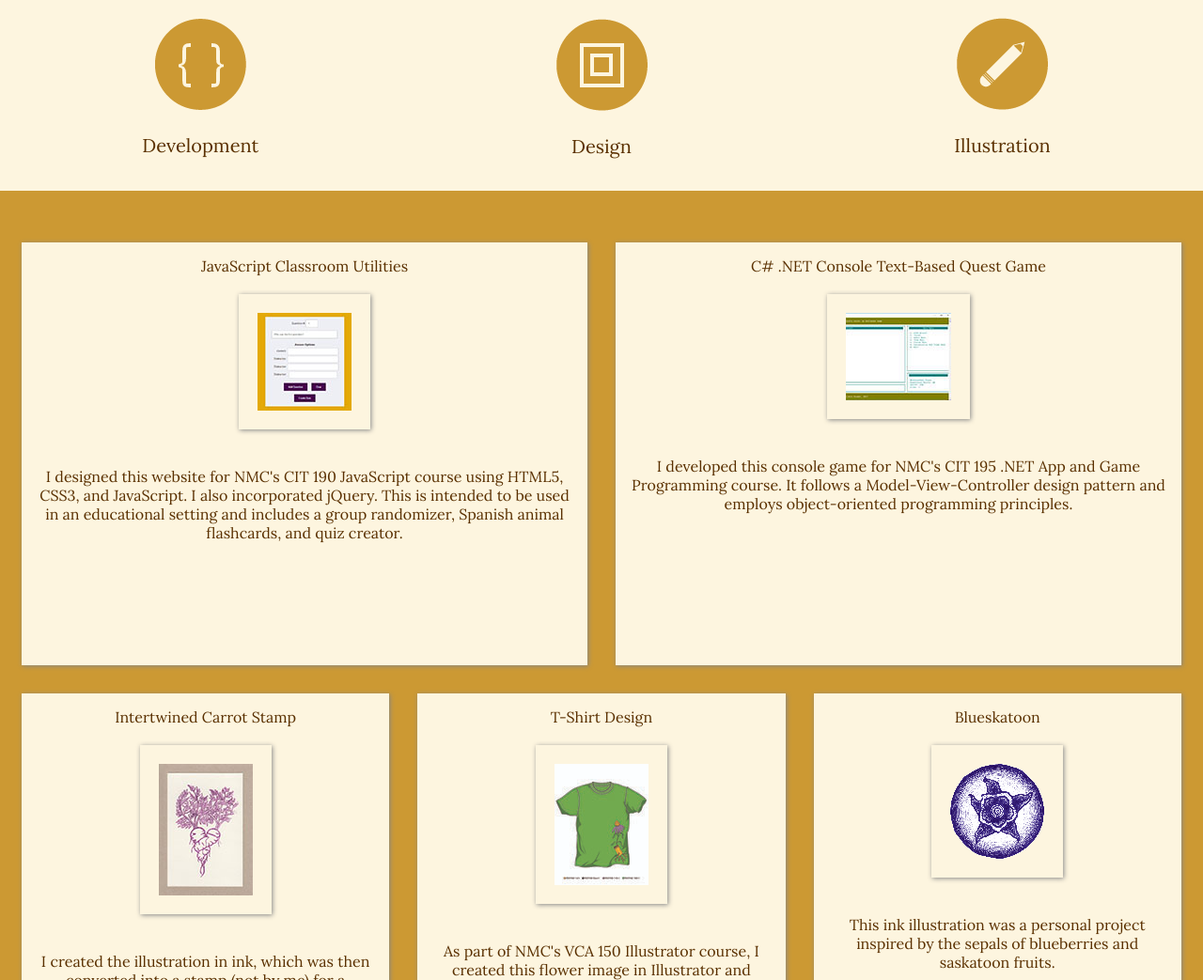
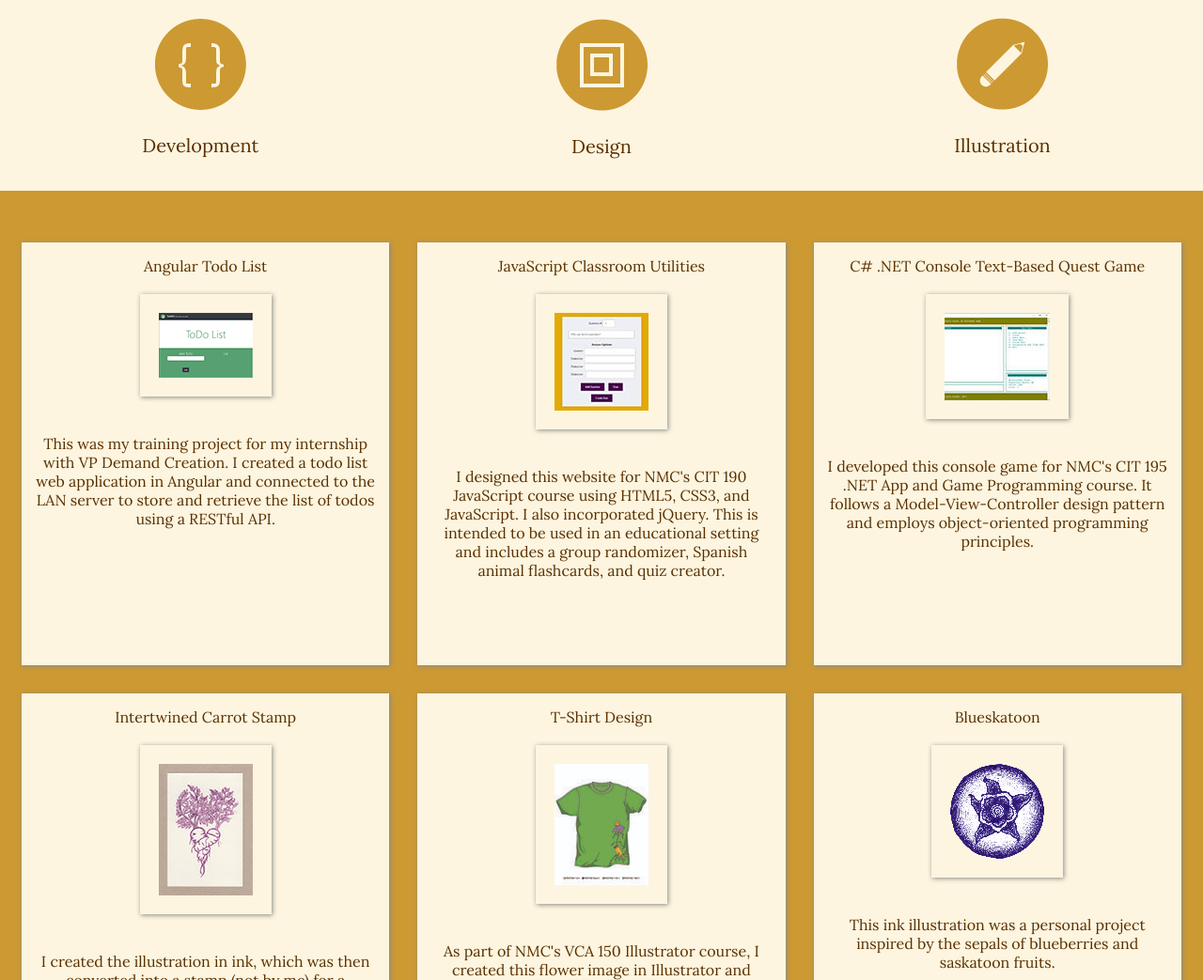
Before and after one commit to liannabow/liannabow.github.io, a plain HTML site: page index.html in a window 1280 px wide. Shown: the part 1187-2230 px from the top of the page at 94% size. Drawn offline with nearby package versions, Linux system fonts and the light colour scheme; a web font is replaced by a local one.

Commit message:
added angular project

```diff
--- a/index.html
+++ b/index.html
@@ -61,7 +61,16 @@
         </section>
 
         <div class="row devRow">
-            <div class="col-6">
+            <div class="col-4">
+                <article class="portfolioBox Dev">Angular Todo List
+                    <br>
+                    <a href="https://github.com/liannabow/AngularTodoList" target="_blank">
+                    <img src="media/TodoThumb.png"/>
+                    </a>
+                    <p>This was my training project for my internship with VP Demand Creation. I created a todo list web application in Angular and connected to the LAN server to store and retrieve the list of todos using a RESTful API.</p>
+                </article>
+            </div>
+            <div class="col-4">
                 <article class="portfolioBox Dev">JavaScript Classroom Utilities
                     <br>
                     <a href="https://github.com/liannabow/ClassroomUtilities" target="_blank">
@@ -70,7 +79,7 @@
                     <p>I designed this website for NMC's CIT 190 JavaScript course using HTML5, CSS3, and JavaScript. I also incorporated jQuery.  This is intended to be used in an educational setting and includes a group randomizer, Spanish animal flashcards, and quiz creator.</p>
                 </article>
             </div>
-            <div class="col-6">
+            <div class="col-4">
                 <article class="portfolioBox Dev">C# .NET Console Text-Based Quest Game
                     <br>
                     <a href="https://github.com/liannabow/TB_QuestGame_Outlander" id="TBQuestLink" target="_blank"> <img src="media/TBQuestThumb.jpg"/></a>
```
Also changed, not shown: media/TodoThumb.PNG (added).
